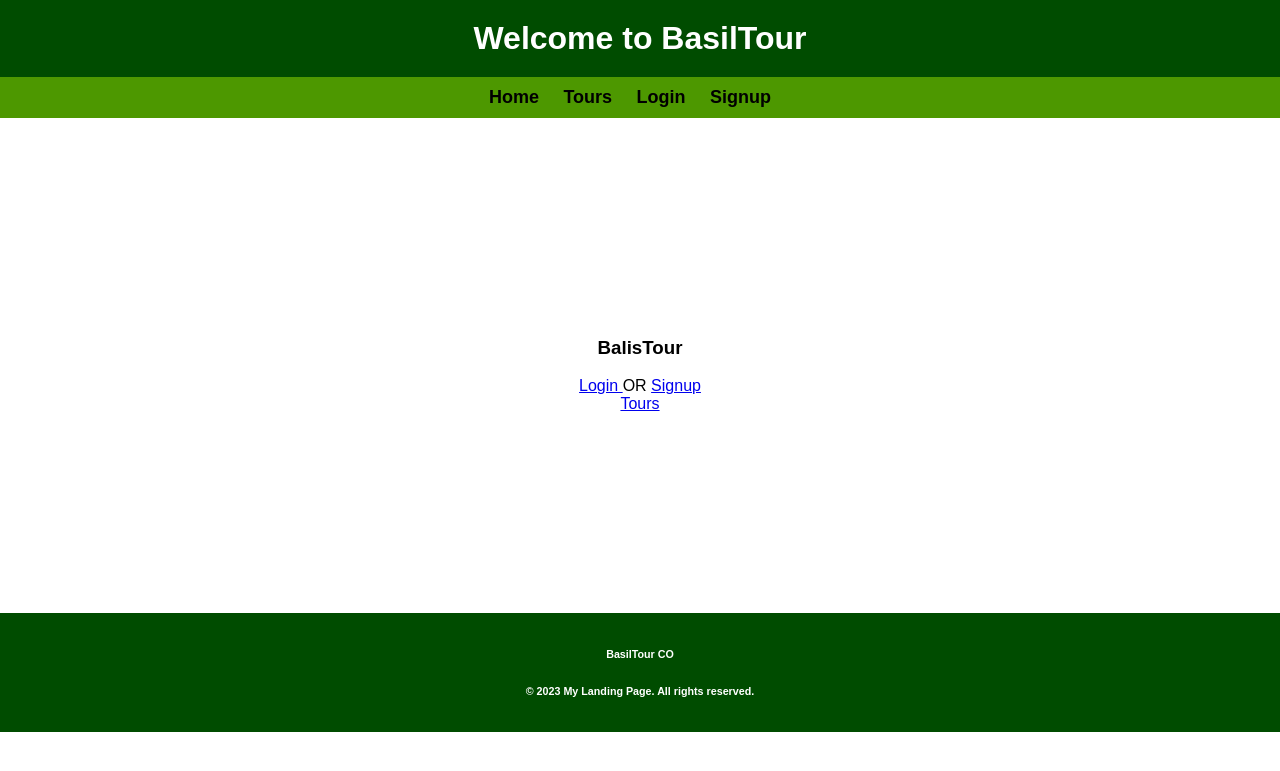
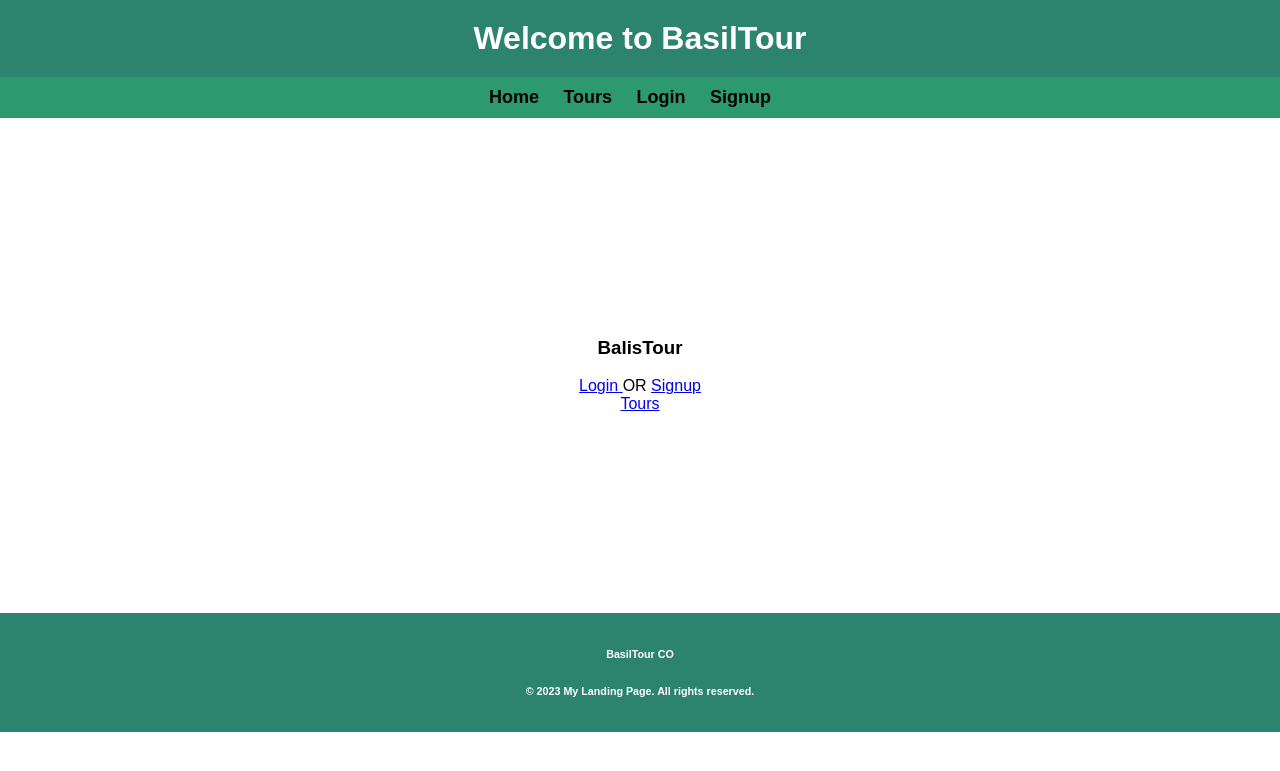
Before and after one commit to alirezaXthm/Basil, a Django app: template templates/home.html in a window 1280 px wide. Shown: the top 771 px of the page. Run offline with Django 4.2, Linux system fonts and the light colour scheme; the template is opened without the code that fills it, so the values that code supplies are empty.

Commit message:
better colors

```diff
--- a/static/css/style.css
+++ b/static/css/style.css
@@ -15,7 +15,7 @@ form {
 
   /* Set a style for all buttons */
   button {
-	background-color: #04AA6D;
+	background-color: #237054;
 	color: white;
 	padding: 14px 20px;
 	margin: 8px 0;
--- a/templates/_base.html
+++ b/templates/_base.html
@@ -12,7 +12,7 @@
    font-family: Arial, sans-serif;
   }
   header {
-   background-color: #004c00;
+   background-color: #2d846e;
    color: #fff;
    text-align: center;
    padding: 20px;
@@ -21,7 +21,7 @@
    margin: 0;
   }
   nav {
-   background-color: #4d9800;
+   background-color: #2d9a6e;
    padding: 10px;
    text-align: center;
   }
@@ -51,7 +51,7 @@
    margin-bottom: 20px;
   }
   footer {
-   background-color: #004c00;
+   background-color: #2d846e;
    color: #fff;
    padding: 10px;
    text-align: center;
--- a/templates/home.html
+++ b/templates/home.html
@@ -1,5 +1,6 @@
 {% extends '_base.html'%}
 {% block content%}
+
 
 <center>
     <h3>  BalisTour </h3>
```
Also changed, not shown: db.sqlite3.
